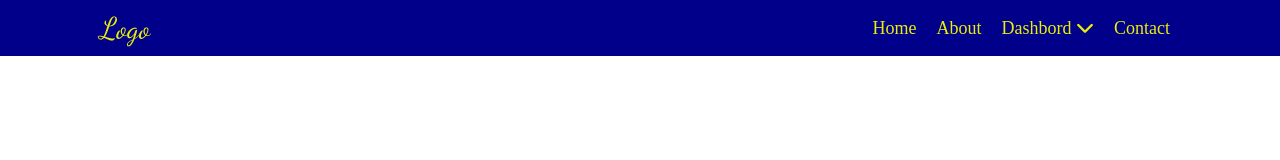
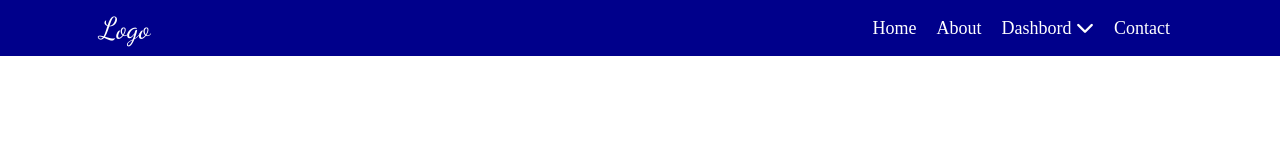
Before and after one commit to seemadas498/navbar-dummy, a plain HTML site: page index.html in a window 1280 px wide. Drawn offline with Linux system fonts and the light colour scheme.

Commit message:
first msg

```diff
--- a/css/style.css
+++ b/css/style.css
@@ -26,13 +26,13 @@
 .navLinks_item li a{
     text-decoration: none;
     padding: 10px 0;
-    color:rgb(234, 238, 10);
+    color:white;
     font-size: 18px;
 }
 .navbar_brand a{
     text-decoration: none;
     font-size: 30px;
-    color:rgb(234, 238, 10);
+    color:white;
     font-family: "Dancing Script", serif;
 }
 .dropdown{
```
